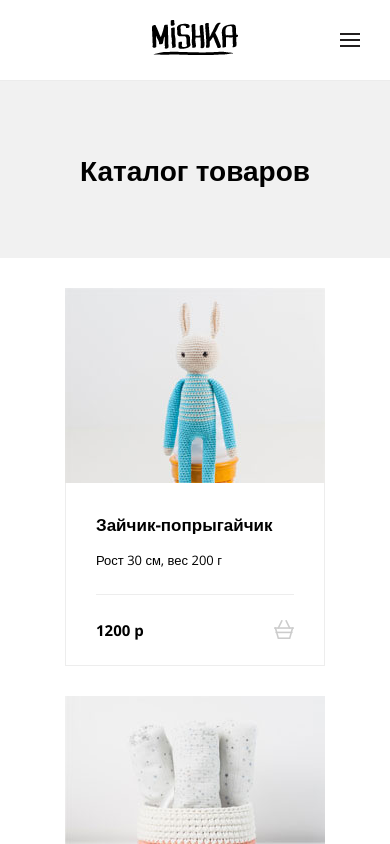
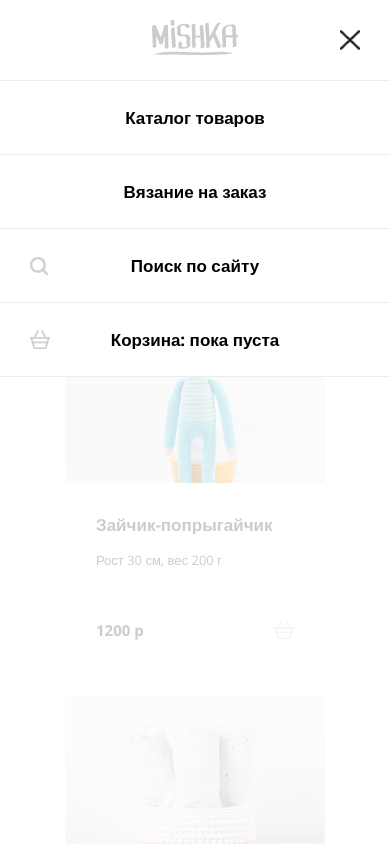
Before and after one commit to nastydolgova/Mishka, a website: page app/catalog.html in a window 390 px wide. Both pictures are taken after a click on the button 350 px from the left and 40 px from the top of the page. Shown: the top 844 px of the page. Drawn offline with nearby package versions, Linux system fonts and the light colour scheme; files that its build step writes are made by us from their sources.

Commit message:
gulp+mobile

```diff
--- a/app/catalog.html
+++ b/app/catalog.html
@@ -125,6 +125,7 @@
         </form>
     </div>
     <div class="body__background hidden"></div>
+    <script src="js/app.min.js"></script>
 </body>
 
 </html>
--- a/app/js/app.js
+++ b/app/js/app.js
@@ -1,13 +1,13 @@
-function a(x){
-    let b = x;
-    let sum = 0;
-    for (let i = 0; i<b; i++){
-        sum = sum + i
-    }
-    console.log(sum)
-    return sum
+'use strict';
+
+let menuBtn = document.querySelector('.main-nav__toogle');
+let mainNav = document.querySelector('.main-nav__wrapper');
+let bgDiv = document.querySelector('.body__background');
+
+menuBtn.addEventListener('click', openMenu );
+
+function openMenu(){
+    mainNav.classList.toggle('hidden');
+    bgDiv.classList.toggle('hidden');
+    menuBtn.classList.toggle('main-nav__toogle--close');
 }
-
-a(10)
-a(20)
-a(30)
```
Also changed, not shown: app/form.html (+1 -0 lines), app/js/app.min.js.
